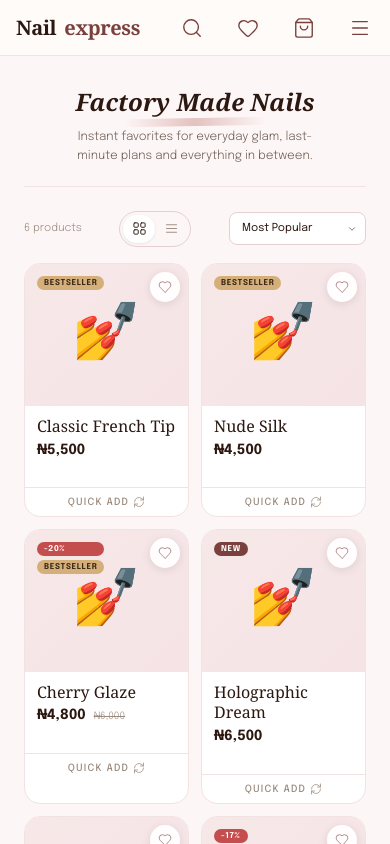
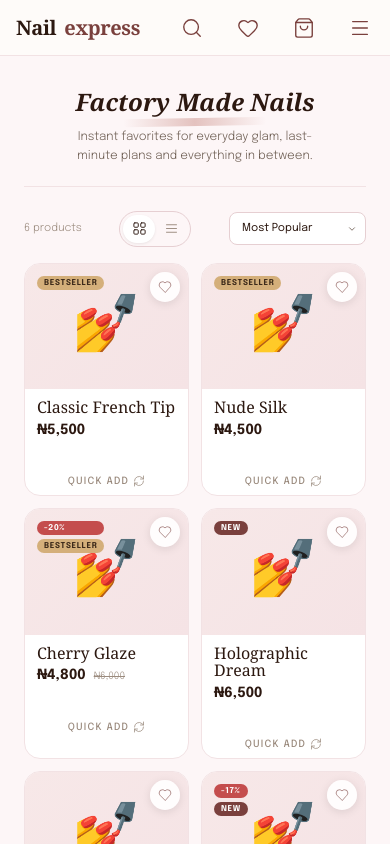
Before and after one commit to dfordolapo/nailxpressng, a Next.js app: page /factory in a window 390 px wide. Shown: the top 844 px of the page. Built offline with nearby package versions, Linux system fonts and the light colour scheme; a web font is replaced by a local one.

Commit message:
Reduce height of white info part on card front

```diff
--- a/src/components/home/HandmadeSection.module.css
+++ b/src/components/home/HandmadeSection.module.css
@@ -697,11 +697,13 @@
   }
 
   .frontInfo {
-    padding: var(--space-2) var(--space-2) 0;
+    padding: 0 var(--space-2);
   }
 
   .flipHint {
     padding: 0;
+    border-top: none;
+    line-height: 1;
   }
   .cardBack {
     padding: var(--space-5);
--- a/src/components/product/handmade-card.module.css
+++ b/src/components/product/handmade-card.module.css
@@ -46,7 +46,7 @@
 /* ── Image ────────────────────────────────────────────────────────── */
 .imageArea {
   position: relative;
-  aspect-ratio: 1.15 / 1;
+  aspect-ratio: 1.3 / 1;
   overflow: hidden;
 }
 
@@ -206,7 +206,7 @@
 .quickAction svg { width: 18px; height: 18px; }
 
 .frontInfo {
-  padding: 2px 4px 0 4px;
+  padding: 0 4px;
 }
 
 .category {
@@ -222,8 +222,8 @@
   font-size: 12px;
   font-weight: var(--weight-medium);
   color: var(--color-text);
-  line-height: var(--leading-snug);
-  margin: 0 0 1px 0;
+  line-height: 1.1;
+  margin: 0;
   transition: color var(--transition-fast);
 }
 
@@ -286,8 +286,9 @@
   width: 100%;
   padding: 0;
   font-size: 9px;
+  line-height: 1;
   color: var(--color-text-tertiary);
-  border-top: 1px solid var(--color-border-light);
+  border-top: none;
   text-transform: uppercase;
   letter-spacing: 0.12em;
   font-weight: var(--weight-medium);
```
